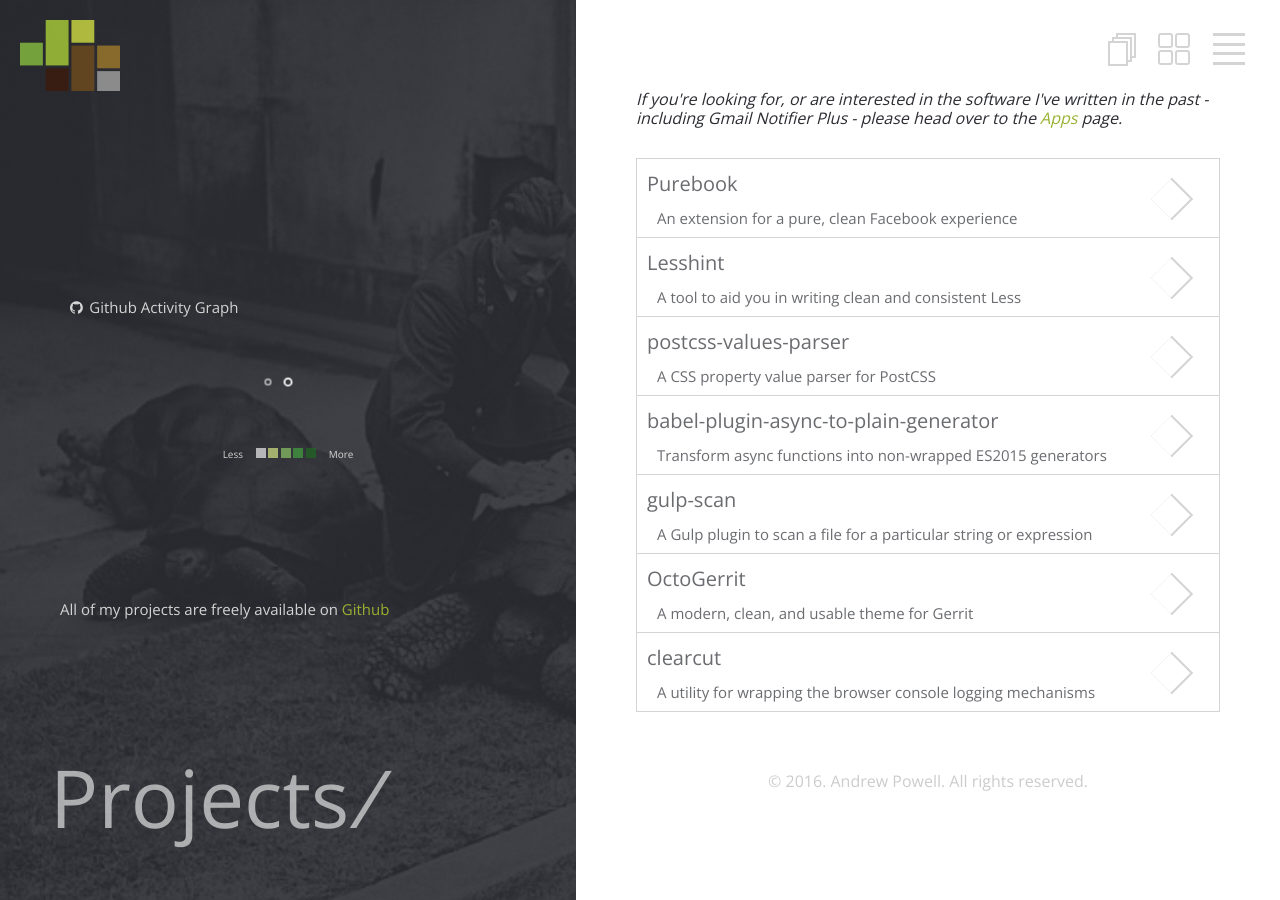
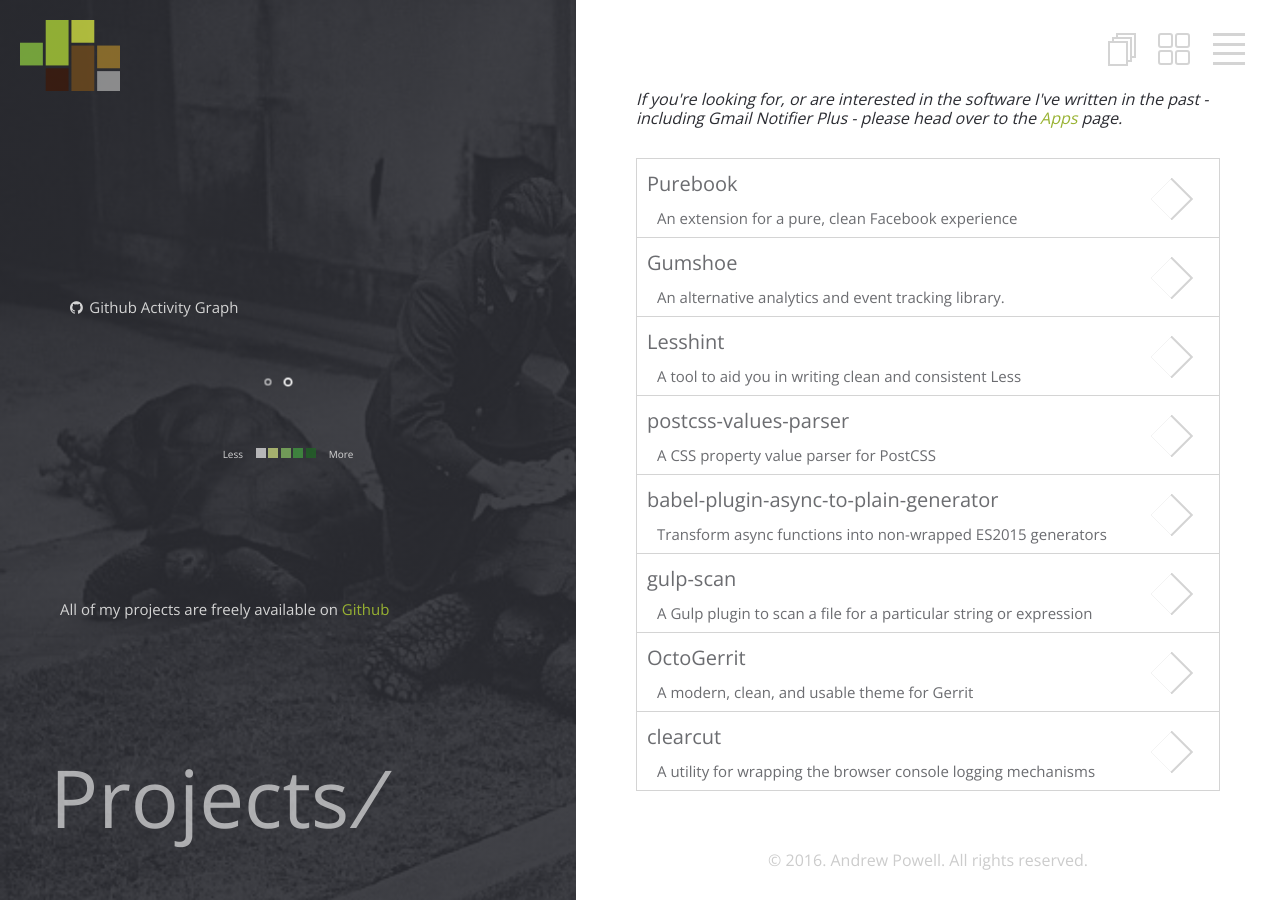
Before and after one commit to shellscape/shellscape.github.io, a Jekyll site: the page built from _pages/projects.html, in a window 1280 px wide. Built offline with Jekyll 4.4.1, drawn with Linux system fonts in a browser that asks for light colours; nearby versions of some CDN libraries.

Commit message:
add gumshoe to projects

```diff
--- a/_data/projects.yml
+++ b/_data/projects.yml
@@ -1,6 +1,10 @@
 - title: Purebook
   desc: An extension for a pure, clean Facebook experience
   inprogress: true
+
+- title: Gumshoe
+  desc: An alternative analytics and event tracking library.
+  repo: gilt/Gumshoe
 
 - title: Lesshint
   desc: A tool to aid you in writing clean and consistent Less
```
